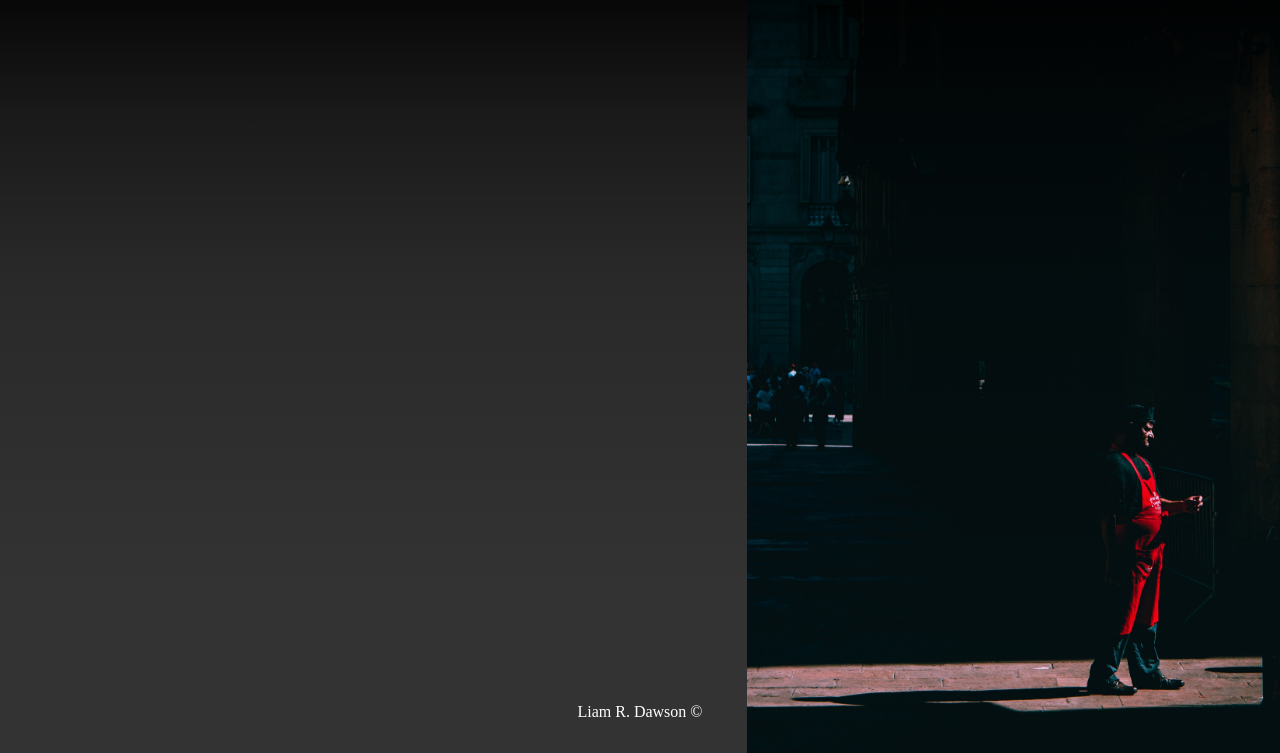
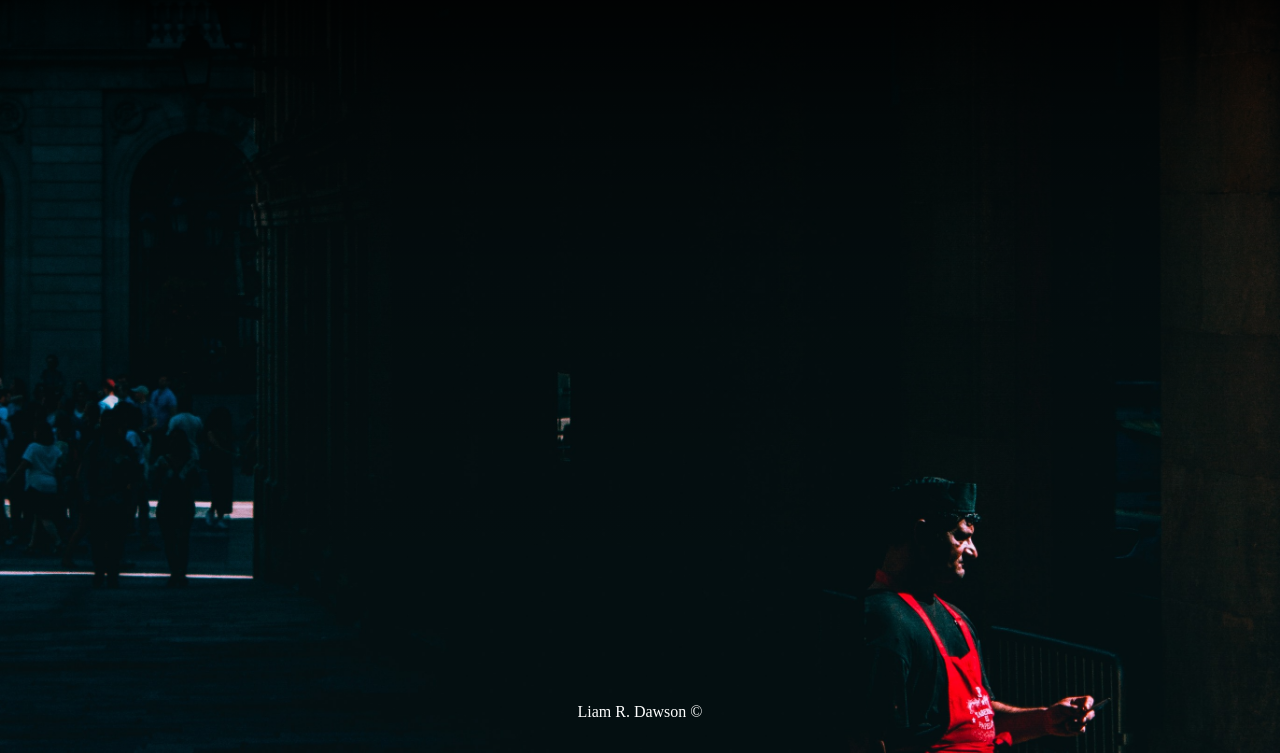
Before and after one commit to liamrdawson/Liam-Dawson-Photography, a plain HTML site: page index.html in a window 1280 px wide. Shown: the part 47-800 px from the top of the page. Drawn offline with Linux system fonts and the light colour scheme.

Commit message:
use object-fit to fix hero image scaling issue

```diff
--- a/SCSS/components/_images.scss
+++ b/SCSS/components/_images.scss
@@ -19,23 +19,37 @@
 
 .hero1, .hero2, .hero3 {
     position: absolute;
-    height: 100vh;
+    object-fit: cover;
+    height: 100%;
+    width: 100%;
     top: 0;
     right: 0;
     transition: opacity 3s;
     z-index: -10;
 }
 
-.hero2 {
-    right: -20%;
+@media (min-width: 490px) {
+    // .hero1, .hero2, .hero3 {
+    //     height: auto;
+    //     width: 100vw;
+    //     top: -100px;
+    // }
+    .hero2 {
+        left: 0;
+    }
 }
+
+// .hero2 {
+//     right: -20%;
+// }
 
 .hero-bg {
     position: absolute;
     top: 0;
     left: 0;
+    right: 0;
+    bottom: 0;
     background-color: #333;
-    height: 100vh;
     width: 100vw;
     margin: 0;
     padding: 0;
--- a/SCSS/utilities/_mixins.scss
+++ b/SCSS/utilities/_mixins.scss
@@ -0,0 +1,6 @@
+
+// BREAK POINTS
+
+
+
+//  TWEAK POINTS
--- a/SCSS/utilities/_variables.scss
+++ b/SCSS/utilities/_variables.scss
@@ -0,0 +1,16 @@
+
+//  Design is for mobile first, variable below are for anything above mobile portrait.
+
+//  Small tablets and large smartphones (landscape)
+
+$screen-sm-min: 576px;
+
+//  Small tablets (portrait)
+
+$screen-md-min: 768px;
+
+//  Tablets and small desktops
+
+
+
+//  Large tablets and desktops
```
Also changed, not shown: CSS/style.css.
